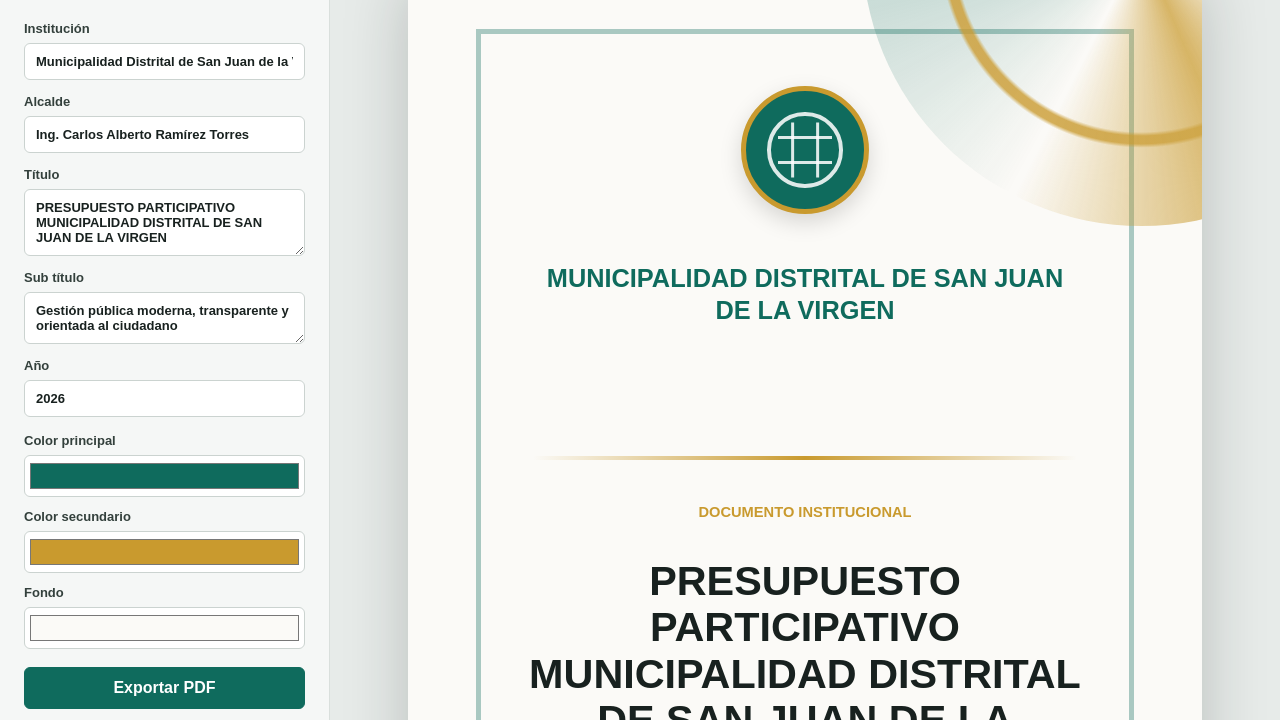
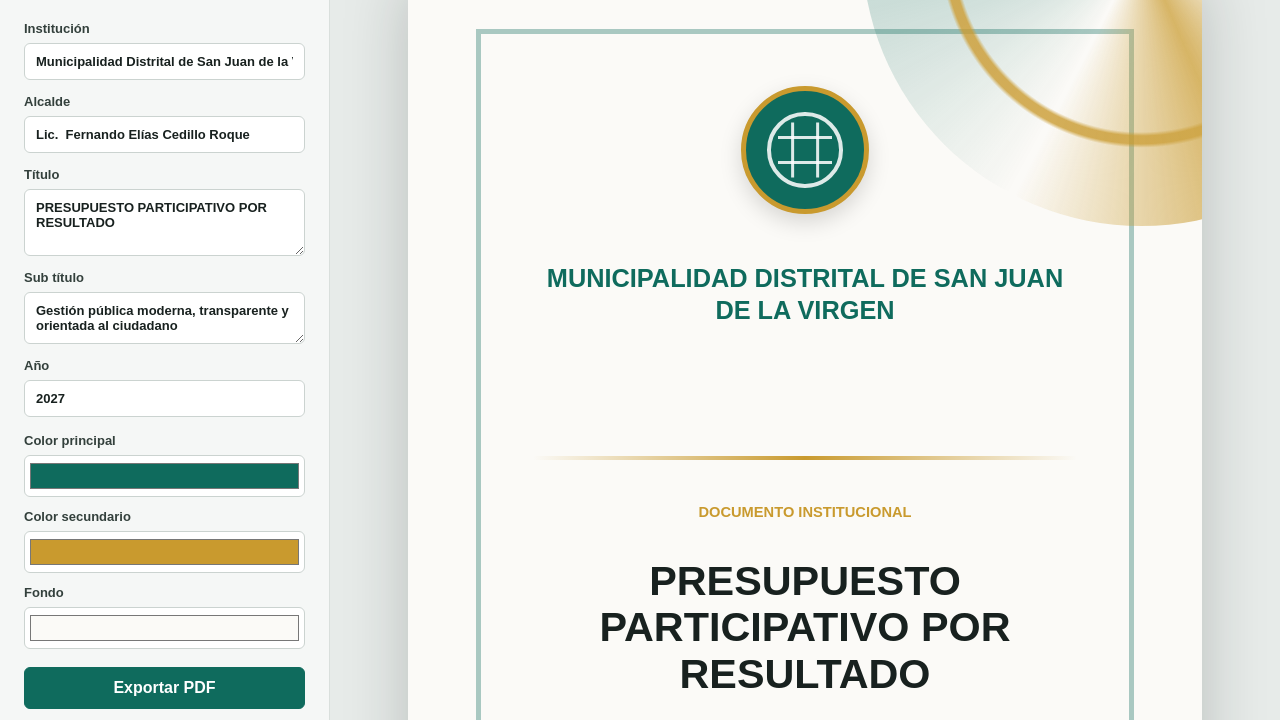
Before and after one commit to CPIGestor/cpi, a plain HTML site: page index.html in a window 1280 px wide. Shown: the part 73-793 px from the top of the page. Drawn offline with Linux system fonts and the light colour scheme.

Commit message:
Update index.html

```diff
--- a/index.html
+++ b/index.html
@@ -24,12 +24,12 @@
 
       <label>
         Alcalde
-        <input id="mayorInput" type="text" value="Ing. Carlos Alberto Ramírez Torres">
+        <input id="mayorInput" type="text" value="Lic.  Fernando Elías Cedillo Roque">
       </label>
 
       <label>
         Título
-        <textarea id="titleInput" rows="3">PRESUPUESTO PARTICIPATIVO MUNICIPALIDAD DISTRITAL DE SAN JUAN DE LA VIRGEN</textarea>
+        <textarea id="titleInput" rows="3">PRESUPUESTO PARTICIPATIVO POR RESULTADO</textarea>
       </label>
 
       <label>
@@ -39,7 +39,7 @@
 
       <label>
         Año
-        <input id="yearInput" type="number" value="2026" min="1900" max="2100">
+        <input id="yearInput" type="number" value="2027" min="1900" max="2100">
       </label>
 
       <div class="color-grid">
```
